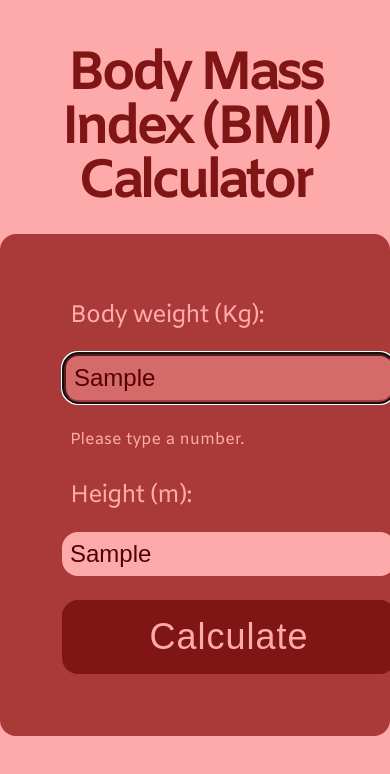
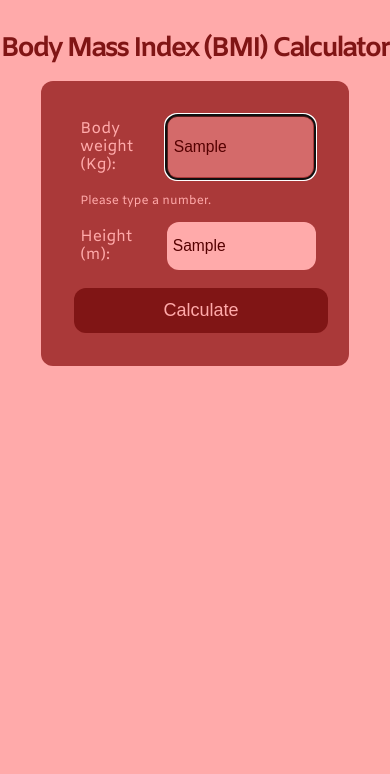
Before and after one commit to lailaCivatti/BMI_calculator, a plain HTML site: page index.html in a window 390 px wide. Both pictures are taken after typing "Sample", "Sample" into the empty fields and a click on the button "Calculate". Drawn offline with Linux system fonts and the light colour scheme.

Commit message:
applied responsive design,  applied BEM to SCSS

```diff
--- a/index.html
+++ b/index.html
@@ -9,18 +9,20 @@
     <title>BMI Calculator</title>
 </head>
 <script src="main.js" defer></script>
-<body>
-    <h1>Body Mass Index (BMI) Calculator</h1>
-    <form>
-        <div class="weight">
-            <label for="weight">Body weight (Kg):</label>
-            <input type="text" id="weight" name="weight">
+<body class="b-page">
+    <h1 class="b-title">Body Mass Index (BMI) Calculator</h1>
+    <form class="b-form">
+        <div class="b-weight">
+            <label class="b-weight__label" for="weight">Body weight (Kg):</label>
+            <input class="b-weight__input" type="text" id="weight" name="weight">
         </div>
-        <div class="height">
-            <label for="height">Height (m):</label>
-            <input type="text" id="height" name="height">
+        <div class="b-w_alert"></div>
+        <div class="b-height">
+            <label class="b-height__label" for="height">Height (m):</label>
+            <input class="b-height__input" type="text" id="height" name="height">
         </div>
-        <button type="submit">Calculate</button>
+        <div class="b-h_alert"></div>
+        <button class="b-btn" type="submit">Calculate</button>
     </form>
 </body>
 </html>
--- a/main.js
+++ b/main.js
@@ -4,13 +4,13 @@
 // REFERENCES:
 
 // to HTML elements
-const form = document.querySelector("form");
-const weight = document.querySelector("input[name='weight']");
-const height = document.querySelector("input[name='height']");
-const submitBtn = document.querySelector("button");
+const form = document.querySelector(".b-form");
+const weight = document.querySelector(".b-weight__input");
+const height = document.querySelector(".b-height__input");
+const submitBtn = document.querySelector(".b-btn[type='submit']");
 
-const wContainer = document.querySelector(".weight");
-const hContainer = document.querySelector(".height");
+const wContainer = document.querySelector(".b-w_alert");
+const hContainer = document.querySelector(".b-h_alert");
 
 const wAlert = document.createElement("p");
 const hAlert = document.createElement("p");
@@ -55,15 +55,15 @@ function inputLimit() {
         removeAlerts();
         removeResults();
         weight.focus();
-        weight.setAttribute("class", "alert");
-        wAlert.classList.add("alert");
+        height.classList.add("alert");
+        hAlert.classList.add("alert");
         wAlert.textContent = `Please type a number between 2 and 650.`;
         wContainer.appendChild(wAlert);
     } else if (heightValue <= 0.3 || heightValue >= 2.50) {
         removeAlerts();
         removeResults();
         height.focus();
-        height.setAttribute("class", "alert");
+        height.classList.add("alert");
         hAlert.classList.add("alert");
         hAlert.textContent = `Please type a number between 0.3 and 2.50.`;
         hContainer.appendChild(hAlert);
@@ -137,7 +137,7 @@ submitBtn.addEventListener('click', (e) => {
         removeAlerts();
         removeResults();
         weight.focus();
-        weight.setAttribute("class", "alert");
+        weight.classList.add("alert");
         wAlert.classList.add("alert");
         wAlert.textContent = `Please type a number.`;
         wContainer.appendChild(wAlert);
@@ -146,7 +146,7 @@ submitBtn.addEventListener('click', (e) => {
         removeAlerts();
         removeResults();
         height.focus();
-        height.setAttribute("class", "alert");
+        height.classList.add("alert");
         hAlert.classList.add("alert");
         hAlert.textContent = `Please type a number.`;
         hContainer.appendChild(hAlert);
--- a/sass_css.scss
+++ b/sass_css.scss
@@ -29,112 +29,135 @@ $rgba-primary-4: rgba( 85,  0,  0,1);
     // General rules
 
 html {
+    height: 100vh;
+    font-size: $base-font-size;
+}
+
+.b-page {
     box-sizing: border-box;
-    font-size: #{$base-font-size + '%'};
+    font-size: $base-font-size;
     background-color: $rgba-primary-1;
     font-family: "Amiko", sans-serif;
+    height: 100%;
+    width: 100%;
+    margin: 0;
 }
 
-ul, ol {
-    padding-left: 0;
-    list-style-position: outside;
-}
-
-h1 {
-    font-size: 3.375rem;
+.b-title {
+    font-size: 2.25rem;
     font-weight: 700;
-    letter-spacing: -4px;
+    letter-spacing: -2px;
     color: $rgba-primary-3;
     text-align: center;
     margin-top: 2 * $line-height;
     margin-bottom: $line-height;
 }
 
-form,
-div {
+.b-form {
     display: flex;
     flex-wrap: wrap;
+    flex-direction: column;
     justify-content: space-between;
-}
-
-div {
-    flex: 1;
-}
-
-form {
-    font-size: 1.5rem;
+    font-size: 1.3rem;
     line-height: $line-height;
     background-color: $rgba-primary-0;
     margin: 0 auto;
     max-width: 450px;
-    padding: 3.375rem;
-    flex-direction: column;
-    margin-bottom: $line-height;
-}
-
-form,
-input,
-button {
+    height: fit-content;
+    padding: 2.25rem;
     border-radius: 1rem;
 }
 
-label,
-input,
-button,
-p,
-p.alert {
-    margin: 0.5rem;
-    padding: 0.5rem;
-    border: none;
-    color: $rgba-primary-1
+.b-weight,
+.b-height {
+    display: flex;
+    flex-wrap: wrap;
+    justify-content: space-between;
+    flex: 2;
+    width: 100%;
 }
 
-input {
+.b-weight__input,
+.b-height__input {
     flex: 2;
     background-color: $rgba-primary-1;
     color: $rgba-primary-4;
     font-size: inherit;
+    margin: 0.5rem;
+    padding: 0.5rem;
+    border: none;
+    border-radius: 1rem;
+    width: 100%;
 }
 
-label {
+.b-weight__label,
+.b-height__label {
+    flex: 1;
     display: block;
     text-align: left;
-    letter-spacing: -1px;
-    flex: 1;
+    color: $rgba-primary-1;
+    margin: 0.5rem;
+    padding: 0.5rem;
+    border: none;
+    width: 100%;
 }
 
-button {
-    font-size: 2.25rem;
-    letter-spacing: 1px;
+.b-btn {
+    flex: 1;
+    font-size: 1.5rem;
     background-color: $rgba-primary-3;
-    flex: 1;
-    height: 100%;
+    color: $rgba-primary-1;
+    height: 2*$line-height;
+    border-radius: 1rem;
+    border: none;
     padding: 1rem;
-    margin-top: 1rem;
+    margin: 1rem 0.5rem 0.5rem;
+    width: 100%;
 }
 
-input:focus {
+// Pseudo-classes
+
+.b-weight__input:focus,
+.b-height__input:focus {
     border: 0.296rem inset $rgba-primary-0;
 }
 
-input:hover,
-button:hover {
-    filter:drop-shadow(0 0 0.444rem $rgba-primary-4);
+.b-weight__input:hover,
+.b-height__input:hover,
+.b-btn:hover {
+    filter: drop-shadow(0 0 0.444rem $rgba-primary-4);
 }
 
-button:active {
+.b-btn:active {
     background-color: $rgba-primary-1;
     color: $rgba-primary-3;
 }
 
+// JavaScript-created selectors
+
 p {
+    flex: 1;
     font-size: 1rem;
-    margin: 0;
-    padding: 0.296rem;
+    margin-left: 0.5rem;
+    padding: 0.5rem;
+    border: none;
+    color: $rgba-primary-1;
 }
 
-// class for missing input
-
-input.alert {
+.b-weight__input.alert,
+.b-height__input.alert {
     background-color: $rgba-primary-2;
 }
+
+// @media queries --desktop first this time--
+
+@media screen and (max-width: 600px) {
+
+    html {
+        font-size: 12px;
+    }
+
+    .b-form {
+        max-width: 65%;
+    }
+}
```
Also changed, not shown: sass_css.css, 2 other files.
